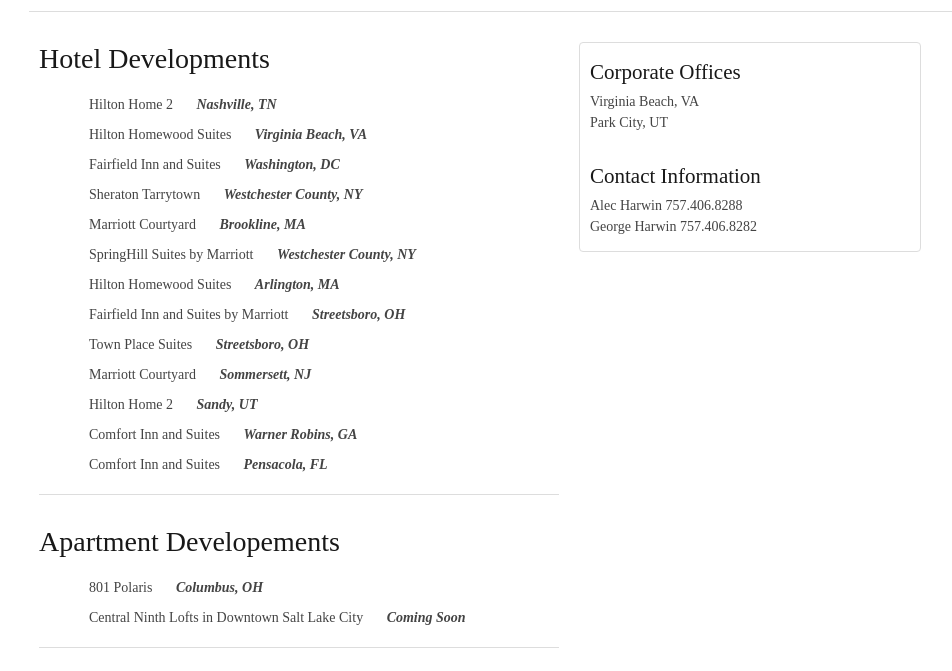
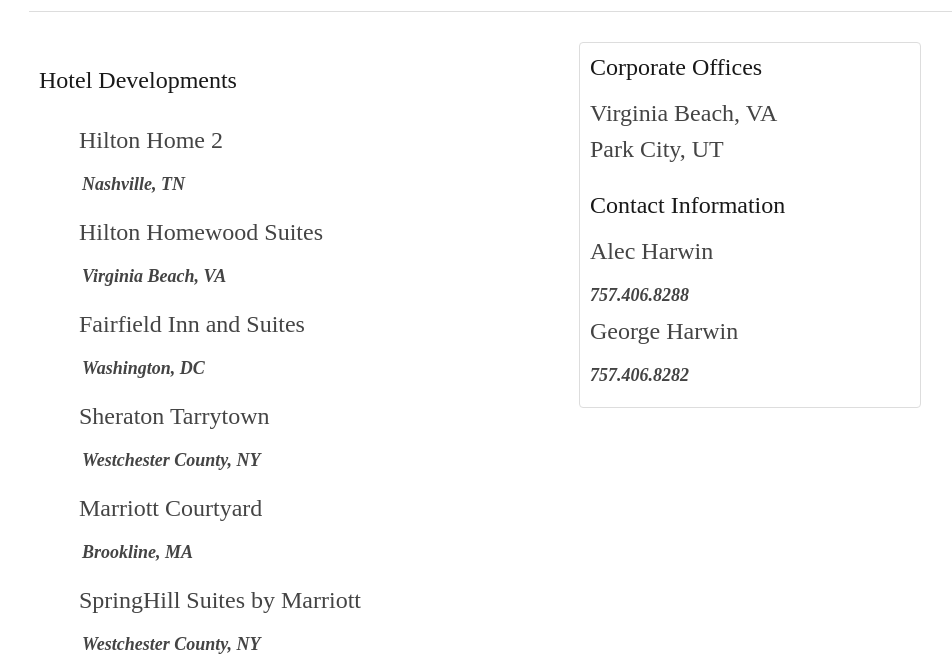
Before and after one commit to taylorharwin/sojourn_lodging, a website: page index.html in a window 1280 px wide. Shown: the part 92-763 px from the top of the page, without its empty margins (141-1093 px from the left). Drawn offline with Linux system fonts and the light colour scheme; a web font is replaced by a local one.

Commit message:
more styles

```diff
--- a/index.html
+++ b/index.html
@@ -108,12 +108,12 @@
 
                 <div class="cardtext">
                     <section>
-                        <h4>Corporate Offices</h4>
+                        <h3>Corporate Offices</h3>
                         <div class='location'>Virginia Beach, VA</div>
                         <div class='location'>Park City, UT</div>
                     </section>
                     <section>
-                        <h4>Contact Information</h4>
+                        <h3>Contact Information</h3>
                         <div class='name'>Alec Harwin <span>757.406.8288</span>
                         </div>
                         <div class='name'>George Harwin <span>757.406.8282</span>
--- a/styles.css
+++ b/styles.css
@@ -1,22 +1,40 @@
-@media (max-width: 550px) {
-    li {
-        font-size: 20px;
+@media (min-width: 550px) {
+    li, h3{
+        font-size: 1.5em;
+        margin-left: 10px;
     }
     li span {
-        font-size: 14px;
-        display: block;
+    font-weight: bold;
+    padding-left: 3px;
+    font-style: italic;
+    }
+    .container .six.columns {
+        width: 340px;
     }
 }
 
+body {
+    font-size: 1.5em;
+    line-height: 1.5em;
+}
 
-li {
-    margin-left: 10px;
+li, h3 {
+    margin-left: 0px;
+    font-size: 1em;
+    line-height: 1.5em;
+
 }
-li span {
-    font-weight: 600;
-    padding-left: 20px;
-    font-style: italic;
-}
+span {
+        font-size: .75em;
+        display: block;
+        padding-top: 8px;
+        font-style: italic;
+        font-weight: bold;
+    }
+.container .six.columns {
+    max-width: 100%;
+
+    }
 .myheader {
     position: fixed;
     height: 70px;
@@ -43,6 +61,6 @@
 
 }
 h3 {
-    margin-bottom: 20px;
-    margin-top: 0;
+    margin-bottom: 10px;
+    margin-top: 20px;
 }
```
